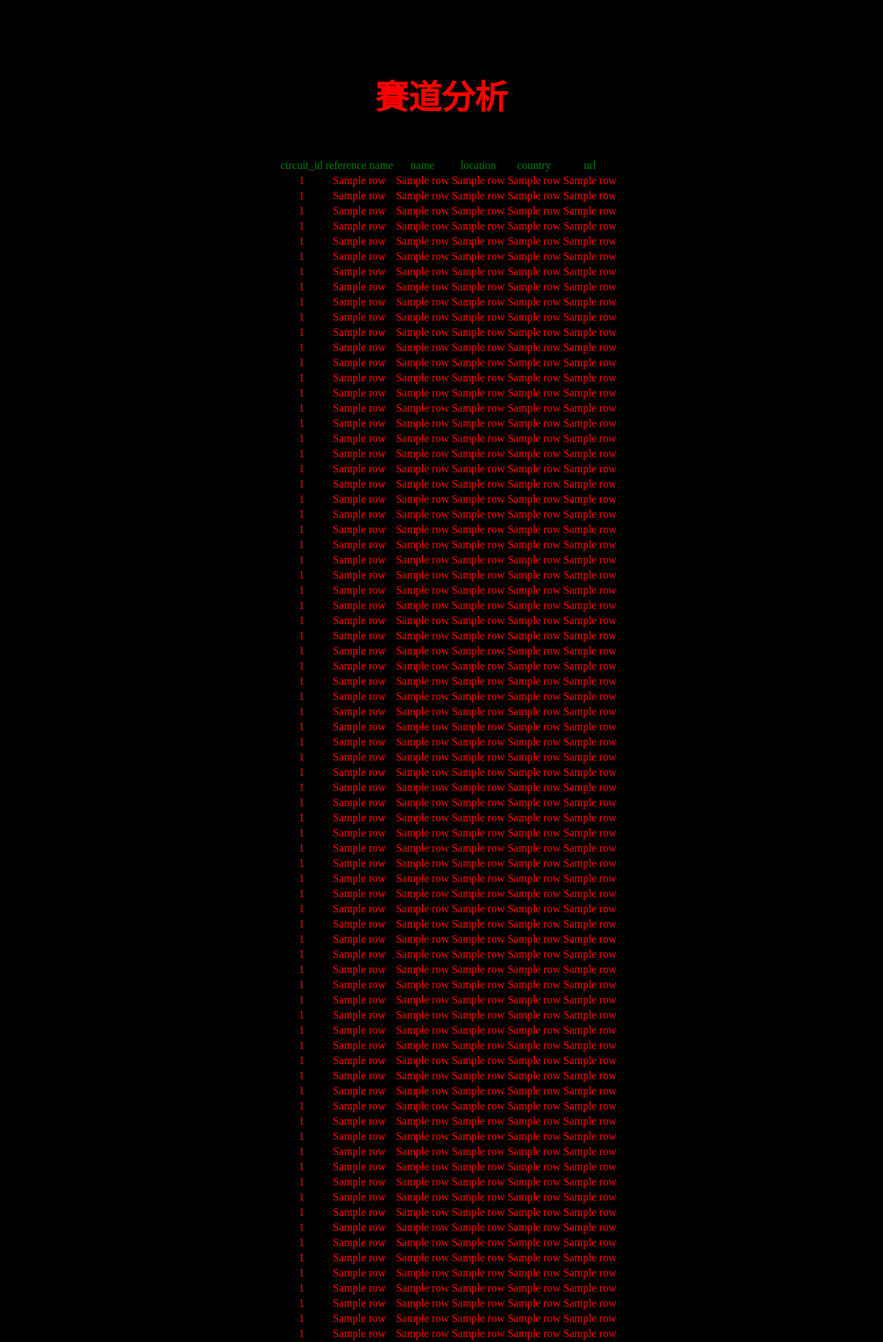
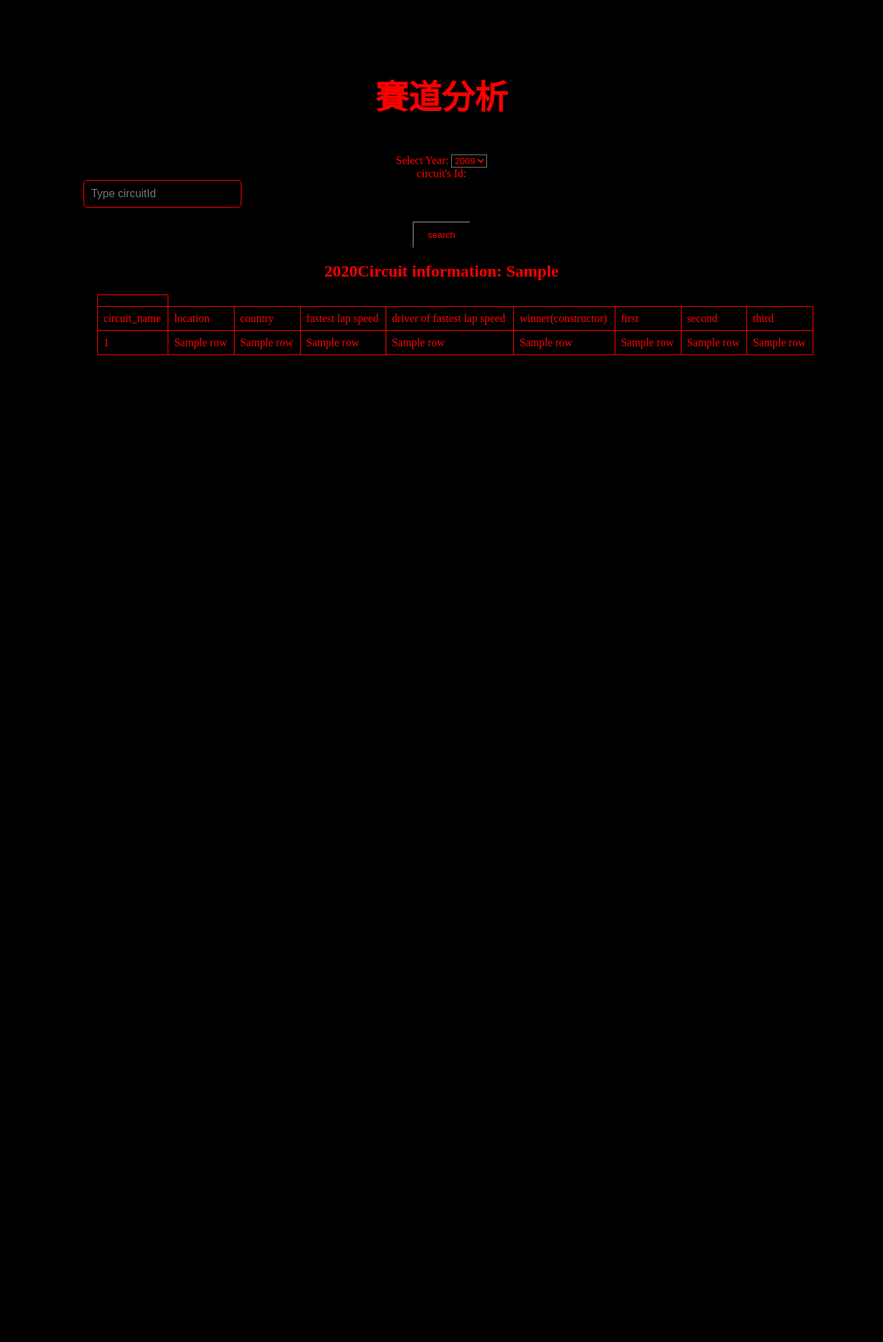
Before and after one commit to 111550053/DBMS_FINAL_F1, a Python web app: template flask/templates/circuit_analysis.html in a window 1280 px wide. Shown: the whole page at 69% size. After the commit the page ends 515 px from the top, so only its background shows below. Run offline with Jinja, Linux system fonts and the light colour scheme; the template is opened without the code that fills it: most values are stand-ins (such as "Sample title", 1, 10 or a date in 2020).

Commit message:
circuit_analysis

```diff
--- a/flask/templates/afterlogin.html
+++ b/flask/templates/afterlogin.html
@@ -34,7 +34,7 @@
         </form>
         <button>車手車隊分析</button>
         <form method="GET" action="/circuit_analysis">
-            <button type="submit">賽道管理</button>
+            <button type="submit">賽道分析</button>
             <!--他會換行，先這樣看看-->
         </form>
         <button>創建車手、車隊、賽車</button>
--- a/flask/templates/circuit_analysis.html
+++ b/flask/templates/circuit_analysis.html
@@ -5,30 +5,111 @@
     <meta name="viewport" content="width=device-width, initial-scale=1.0">
     <title>Formula 1 World Championship</title>
     <link href="static/default.css" rel="stylesheet" type="text/css" />
+    <style>
+        table {
+            width: 100%;
+            border-collapse: collapse;
+            margin-top: 20px; /* Adjust margin as needed */
+        }
+        th, td {
+            border: 1px solid #ff0000;
+            text-align: left;
+            padding: 8px;
+        }
+
+        th {
+            background-color: #000000;
+        }
+        option{
+            color : #ff0000;
+            background-color: #000000;
+        }
+        select{
+            color : #ff0000;
+            background-color: #000000;
+        }
+    </style>
 </head>
 <body>
     <div id="header">
         <h1>賽道分析</h1>
     </div>
-    <table style="margin-left: 20px;">
+
+    <form method="get" action="{{ url_for('circuit_analysis_display') }}">
+        <div>
+            <label for="year">Select Year:</label>
+            <select name="year" id="year" required>
+                {% for year in range(2009, 1900, -1) %}
+                    <option value="{{ year }}">{{ year }}</option>
+                {% endfor %}
+            </select>
+
+        <div>
+            <label for="circuitId">circuit's Id:</label>
+            <input type="text" name="circuitId" id="circuitId" placeholder="Type circuitId" value="{{ request.args.get('circuitId', '') }}">
+        </div>
+
+        <div>
+            <button type="submit">search</button>
+        </div>
+
+    </form>
+
+    {% if error_message %}
+        <p>{{ error_message }}</p>
+    {% endif %}
+
+    {% if selected_year %}
+        <h2>{{selected_year}}Circuit information: {{ selected_circuit }}</h2>
+        <table style="margin-left: 20px;">
             <th>
-                <tr style="color: green; ">
+                <tr style="color: rgb(255, 0, 0); ">
+                <td>circuit_name</td>
+                <td>location</td>
+                <td>country</td>
+                <td>fastest lap speed</td>
+                <td>driver of fastest lap speed</td>
+                <td>winner(constructor)</td>
+                <td>first</td>
+                <td>second</td>
+                <td>third</td>
+        </tr>
+            </th>
+        {%for row in data%}
+        <tr>
+            <td>{{row[0]}}</td>
+            <td>{{row[1]}}</td>
+            <td>{{row[2]}}</td>
+            <td>{{row[3]}}</td>
+            <td>{{row[4]}}</td>
+            <td>{{row[5]}}</td>
+            <td>{{row[6]}}</td>
+            <td>{{row[7]}}</td>
+            <td>{{row[8]}}</td>
+        {%endfor%}
+        </table>
+    {% endif %}
+
+    {% if not selected_year %}
+        <h2>{{selected_year}}Circuit information: {{ selected_circuit }}</h2>
+        <table style="margin-left: 20px;">
+            <th>
+                <tr style="color: rgb(255, 0, 0); ">
                 <td>circuit_id</td>
-                <td>reference name</td>
                 <td>name</td>
                 <td>location</td>
                 <td>country</td>
-                <td>url</td>
         </tr>
             </th>
-        {%for i in range(0, 77)%}
+        {%for row in data%}
         <tr>
-            <td>{{data[i][0]}}</td>
-            <td>{{data[i][1]}}</td>
-            <td>{{data[i][2]}}</td>
-            <td>{{data[i][3]}}</td>
-            <td>{{data[i][4]}}</td>
-            <td>{{data[i][5]}}</td>
+            <td>{{row[0]}}</td>
+            <td>{{row[1]}}</td>
+            <td>{{row[2]}}</td>
+            <td>{{row[3]}}</td>
         {%endfor%}
+        </table>
+    {% endif %}
+
 </body>
 </html>
```
Also changed, not shown: flask/app.py (+121 -1 lines), flask/templates/race_analysis.html (+12 -4 lines).
